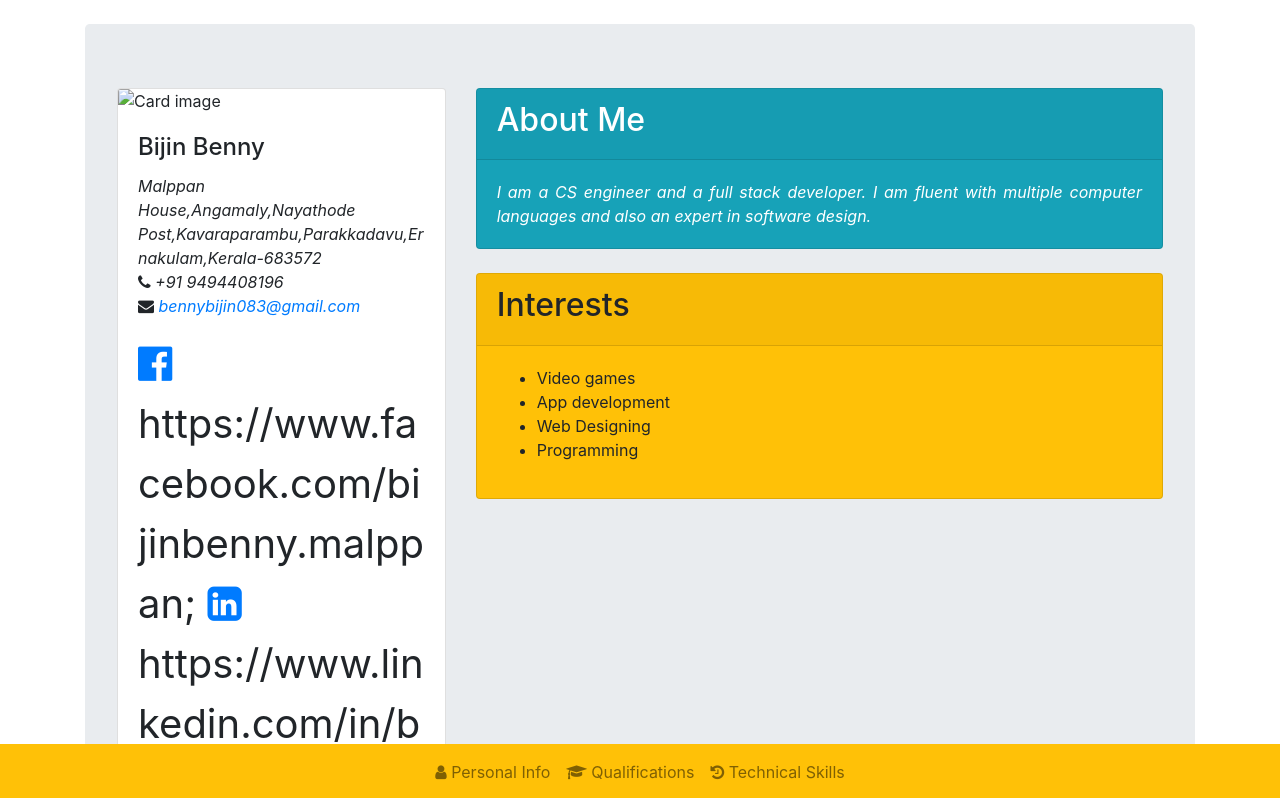
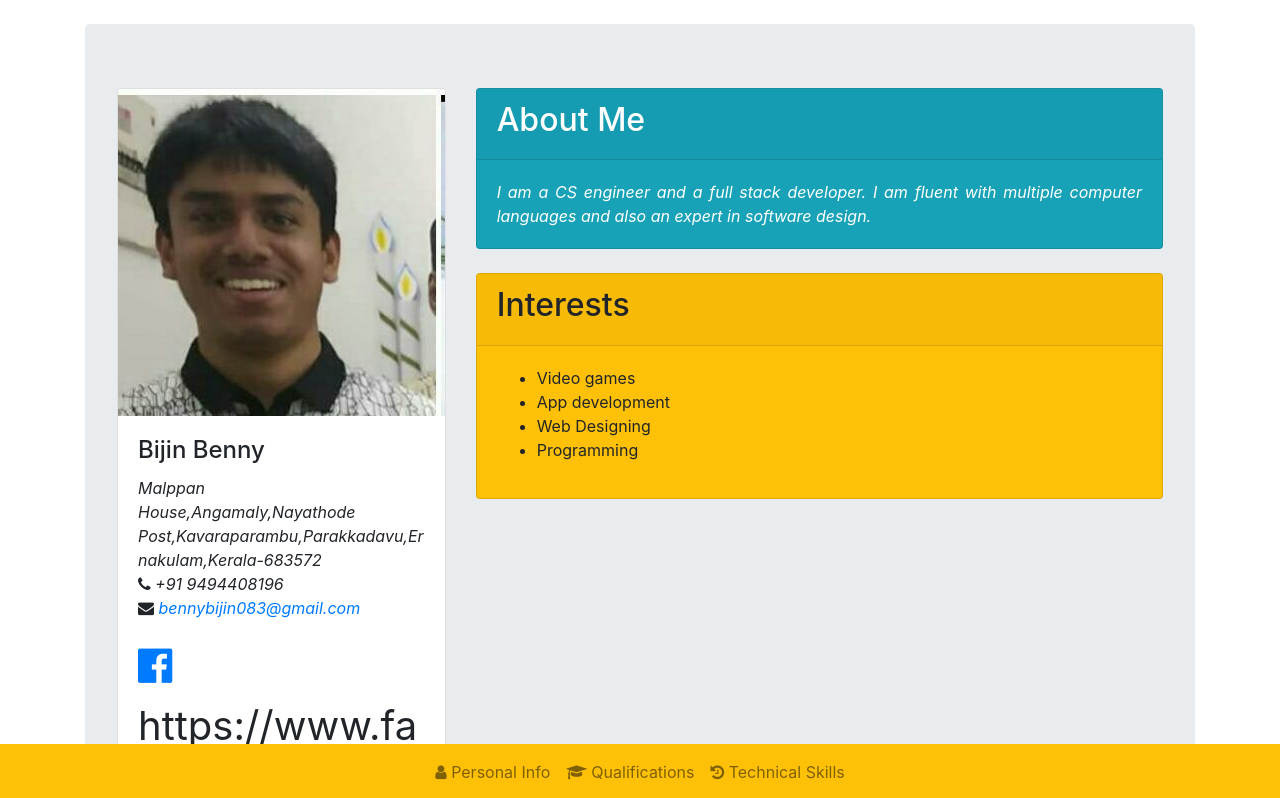
Before and after one commit to Bijin-web/bijin-web.github.io, a plain HTML site: page index.html in a window 1280 px wide. Shown: the top 798 px of the page. Drawn offline with nearby package versions, Linux system fonts and the light colour scheme.

Commit message:
Updated index.html

```diff
--- a/index.html
+++ b/index.html
@@ -30,7 +30,7 @@
       <div class="row">
         <div class="col-sm-4">
           <div class="card">
-            <img class="card-img-top" src="Profile" alt="Card image">
+            <img class="card-img-top" src="Profile.jpeg" alt="Card image">
             <div class="card-body">
               <h4 class="card-title">Bijin Benny</h4>
               <p class="card-text font-italic">Malppan House,Angamaly,Nayathode Post,Kavaraparambu,Parakkadavu,Ernakulam,Kerala-683572<br>
```
